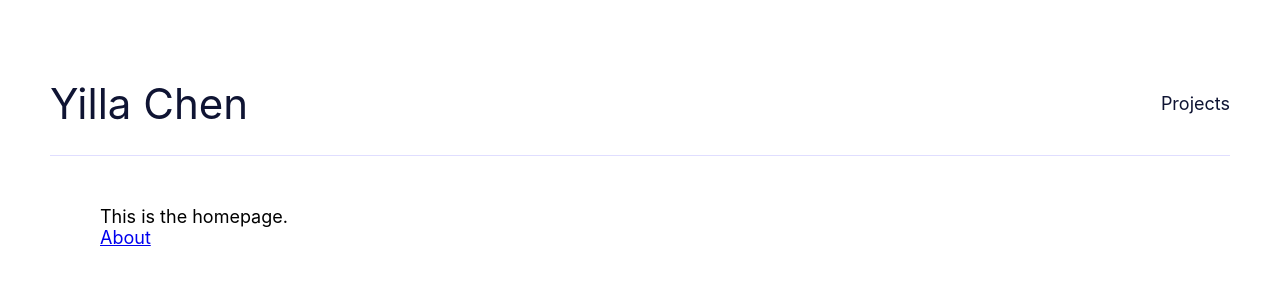
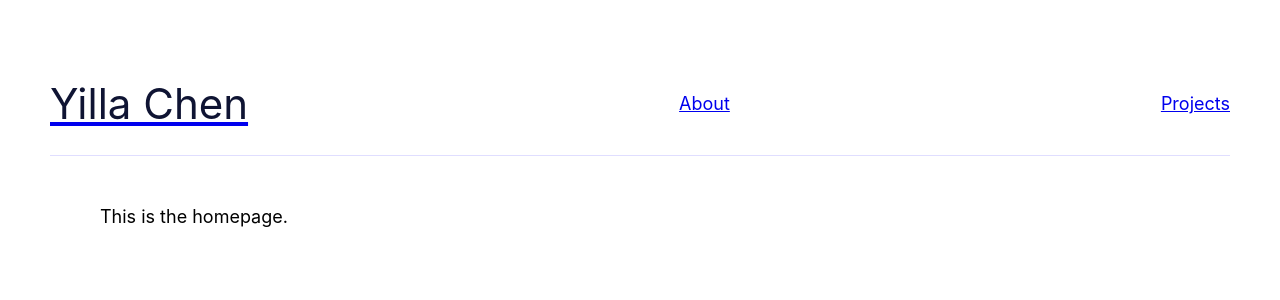
Before and after one commit to yillachen/portfolio, a React (Create React App) app: page / in a window 1280 px wide. Shown: the top 300 px of the page. Built offline with nearby package versions, Linux system fonts and the light colour scheme.

Commit message:
fix: navigation and links fixed

```diff
--- a/src/components/App.tsx
+++ b/src/components/App.tsx
@@ -1,13 +1,11 @@
 import React from "react";
 import { Main } from "../styles";
-import Routes from './Routes'
-import Navbar from "./Navbar";
+import Routes from "./Routes";
+import IPage from "../interface/page";
 
-function App() {
-
+const App: React.FunctionComponent<IPage> = props => {
   return (
     <Main>
-      <Navbar name={""} />
       <Routes />
     </Main>
   );
--- a/src/components/Landing.tsx
+++ b/src/components/Landing.tsx
@@ -1,4 +1,4 @@
-import React, { useEffect } from "react";
+import React from "react";
 import { Link } from 'react-router-dom';
 import IPage from '../interface/page';
 import { Main } from "../styles";
@@ -6,8 +6,7 @@ import { Main } from "../styles";
 const Landing: React.FunctionComponent<IPage> = props => {
   return (
     <Main>
-      This is the homepage.<br />
-      <Link to="/about">About</Link>
+      This is the homepage.
     </Main>
   );
 }
--- a/src/components/Navbar.tsx
+++ b/src/components/Navbar.tsx
@@ -6,10 +6,9 @@ import { Header, H1 } from "../styles";
 const Heading: React.FunctionComponent<IPage> = props => {
   return (
     <Header>
-      <H1>Yilla Chen</H1>
-
-      Projects
-      {/* <Link to="/about">About</Link> */}
+      <Link to="/"><H1>Yilla Chen</H1></Link>
+      <Link to="/about">About</Link>
+      <Link to="/projects">Projects</Link>
     </Header>
   );
 }
--- a/src/components/Projects.tsx
+++ b/src/components/Projects.tsx
@@ -1,14 +1,7 @@
-import React from 'react';
+import React from "react";
 
 function Projects() {
-  return (
-    <div className="App">
-      <header className="App-header">
-        {/* Scroll Magic */}
-
-      </header>
-    </div>
-  );
+  return <div className="App">{/* Scroll Magic */}</div>;
 }
 
 export default Projects;
--- a/src/components/Routes.tsx
+++ b/src/components/Routes.tsx
@@ -6,10 +6,12 @@ import {
   RouteComponentProps,
 } from "react-router-dom";
 import routes from "../config/routes";
+import Navbar from "./Navbar";
 
 const Routes: React.FunctionComponent<{}> = (props) => {
   return (
     <BrowserRouter>
+      <Navbar name={""} />
       <Switch>
         {routes.map((route, index) => {
           return (
--- a/src/config/routes.ts
+++ b/src/config/routes.ts
@@ -1,5 +1,5 @@
-import { Project } from "paper/dist/paper-core";
 import About from "../components/About";
+import Projects from '../components/Projects';
 import Landing from "../components/Landing";
 import IRoute from "../interface/route";
 
@@ -19,7 +19,7 @@ const routes: IRoute[] = [
   {
     path: "/projects",
     name: "Projects",
-    component: Project,
+    component: Projects,
     exact: true,
   },
 ];
--- a/src/index.tsx
+++ b/src/index.tsx
@@ -6,7 +6,7 @@ import reportWebVitals from './reportWebVitals';
 
 ReactDOM.render(
   <React.StrictMode>
-    <App />
+    <App name={'App'} />
   </React.StrictMode>,
   document.getElementById('root')
 );
```
Also changed, not shown: 1 other file (tests, documents, lock files or other folders).
